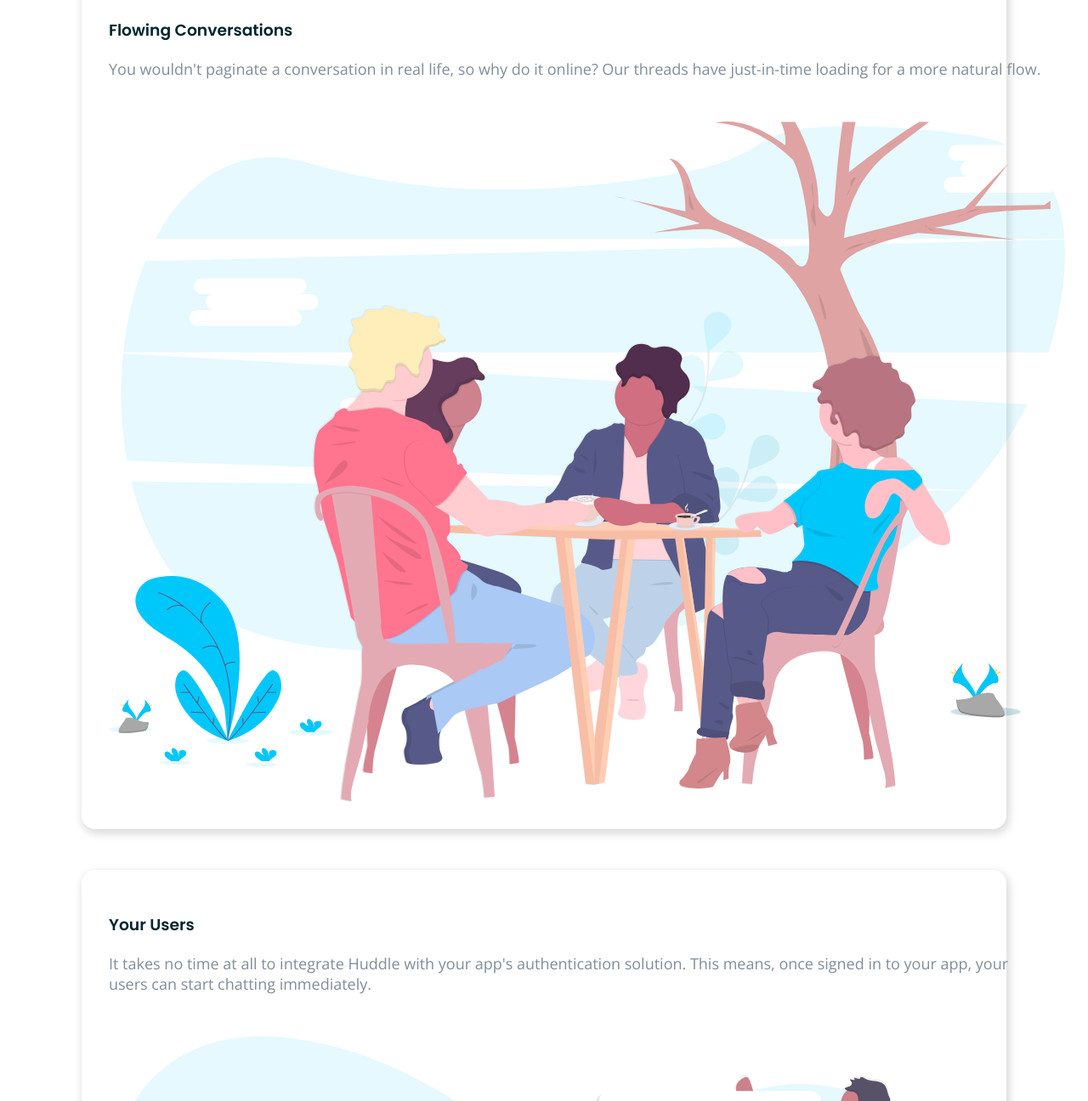
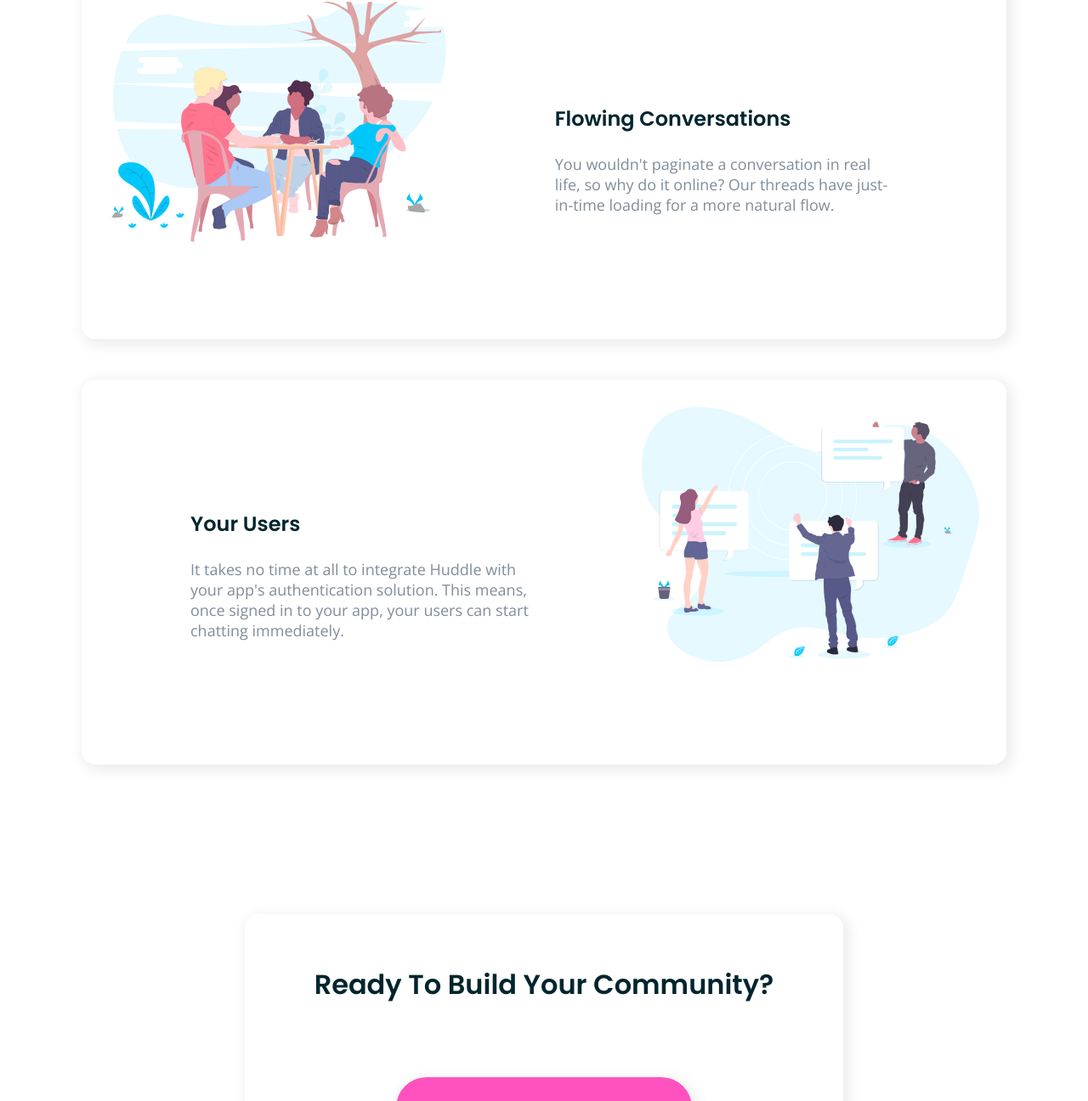
Before and after one commit to brittgalloway/landingPage, a website: page index.html in a window 1280 px wide. Shown: the part 1320-2616 px from the top of the page at 85% size. Drawn offline with nearby package versions, Linux system fonts and the light colour scheme.

Commit message:
cards mostly styled

```diff
--- a/index.html
+++ b/index.html
@@ -60,7 +60,7 @@
       />
     </section>
     <section id="thirdSection">
-      <article>
+      <article id="flow">
         <h1>
           Flowing Conversations
         </h1>
@@ -69,10 +69,14 @@
           online? Our threads have just-in-time loading for a more natural flow.
         </p>
       </article>
-      <img src="images/illustration-flowing-conversation.svg" alt="" />
+      <img
+        id="visual3"
+        src="images/illustration-flowing-conversation.svg"
+        alt=""
+      />
     </section>
     <section id="fourthSection">
-      <article>
+      <article id="users">
         <h1>
           Your Users
         </h1>
@@ -82,7 +86,7 @@
           users can start chatting immediately.
         </p>
       </article>
-      <img src="images/illustration-your-users.svg" alt="" />
+      <img id="visuals4" src="images/illustration-your-users.svg" alt="" />
     </section>
     <section id="card">
       <h1>
--- a/style.scss
+++ b/style.scss
@@ -3,7 +3,7 @@ $primary: hsl(322, 100%, 66%);
 $paleCyan: hsl(193, 100%, 96%);
 $darkCyan: hsl(192, 100%, 9%);
 $grayishBlue: hsl(208, 11%, 55%);
-$shadow: 2px 4px 10px 2px #ddd;
+$shadow: 4px 4px 15px 4px #eee;
 $headings: "Poppins", sans-serif;
 $body: "Open Sans", sans-serif;
 
@@ -103,22 +103,65 @@ button {
 }
 #thirdSection {
   @include sections();
+  grid-template-columns: 2fr 3fr;
+  grid-template-areas: "left right";
+  #flow {
+    grid-area: right;
+    align-self: center;
+    padding: 6em;
+    h1 {
+      font-size: 1.5em;
+    }
+  }
+  #visual3 {
+    grid-area: left;
+    width: 100%;
+    height: auto;
+  }
 }
 #fourthSection {
   @include sections();
+  grid-template-columns: 3fr 2fr;
+  grid-template-areas: "left right";
+  #users {
+    grid-area: left;
+    align-self: center;
+    padding: 6em;
+    h1 {
+      font-size: 1.5em;
+    }
+  }
+  #visuals4 {
+    grid-area: right;
+    width: 100%;
+    height: auto;
+  }
 }
 #card {
   @include sections();
   width: 50vw;
+  margin-top: 5em;
+  margin-bottom: 0;
+  background-color: white;
+  z-index: 2;
+  position: relative;
+  text-align: center;
+  top: 6em;
+  h1 {
+    font-size: 2em;
+  }
   button {
     color: white;
+    margin: 2em auto;
     background-color: $primary;
     padding: 2em 8em;
     @include buttonStyle();
+    box-shadow: $shadow;
   }
 }
 
 footer {
+  position: absolute;
   background-color: $darkCyan;
   width: 100vw;
 }
```
Also changed, not shown: style.css, 1 other file.
